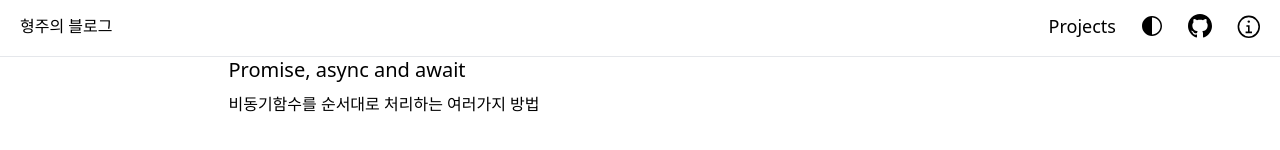
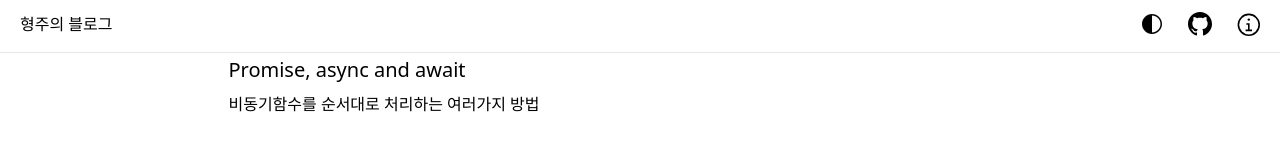
Before and after one commit to nokiahub/nokiahub.name, a Next.js app: page / in a window 1280 px wide. Shown: the top 150 px of the page. Built offline with nearby package versions, Linux system fonts and the light colour scheme.

Commit message:
removed /projects link from Header.tsx

```diff
--- a/app/components/Header.tsx
+++ b/app/components/Header.tsx
@@ -10,9 +10,6 @@ export const Header = () => {
         <Link href={'/'}>형주의 블로그</Link>
       </div>
       <div className={'flex gap-[1.5rem]'}>
-        <div className={'flex flex-col justify-center text-lg m-0'}>
-          <Link href={'/projects'}>Projects</Link>
-        </div>
         <div className={'flex flex-col justify-center text-lg m-0'}>
           <ThemeSwitchToggle />
         </div>
```
